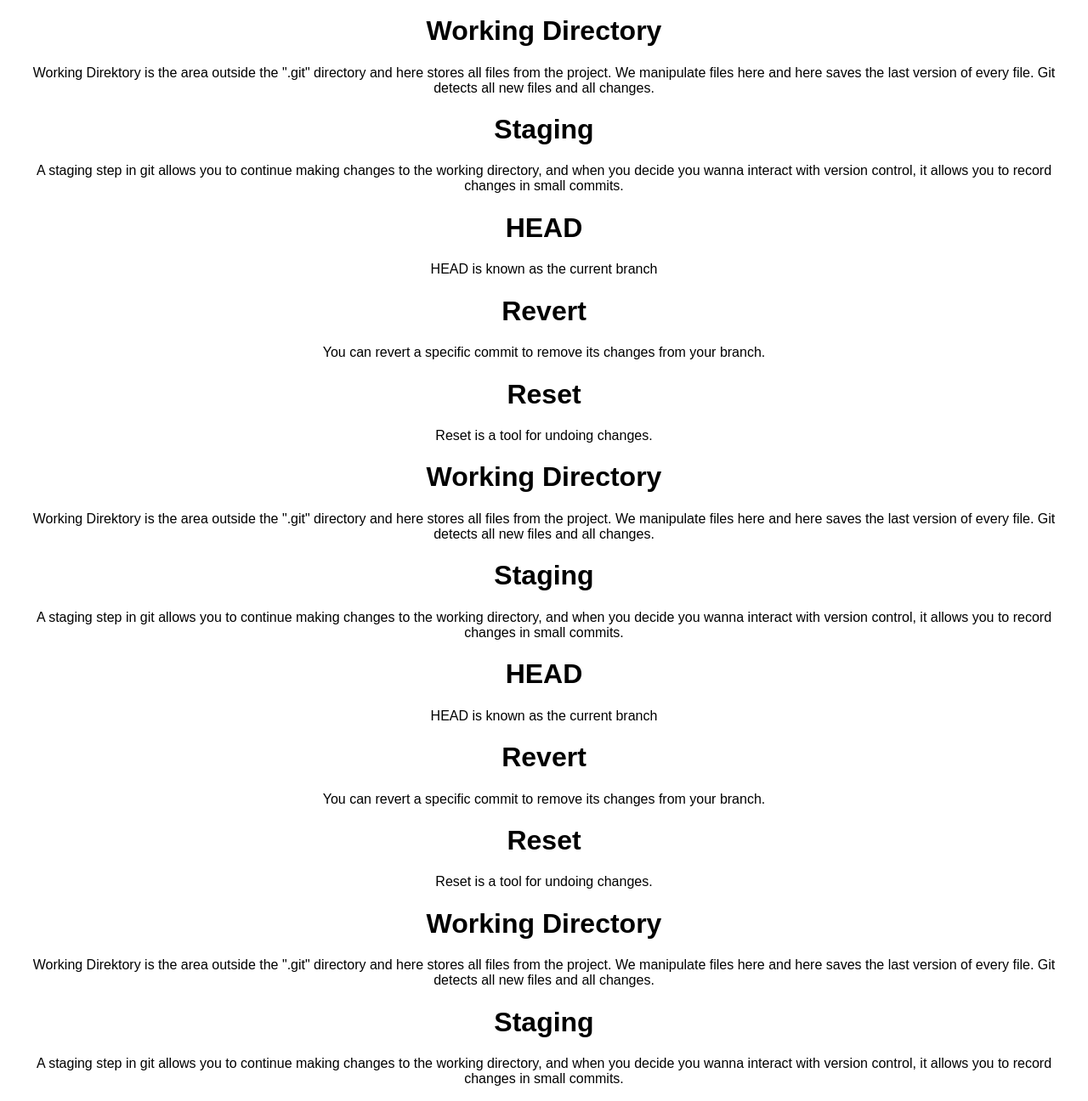
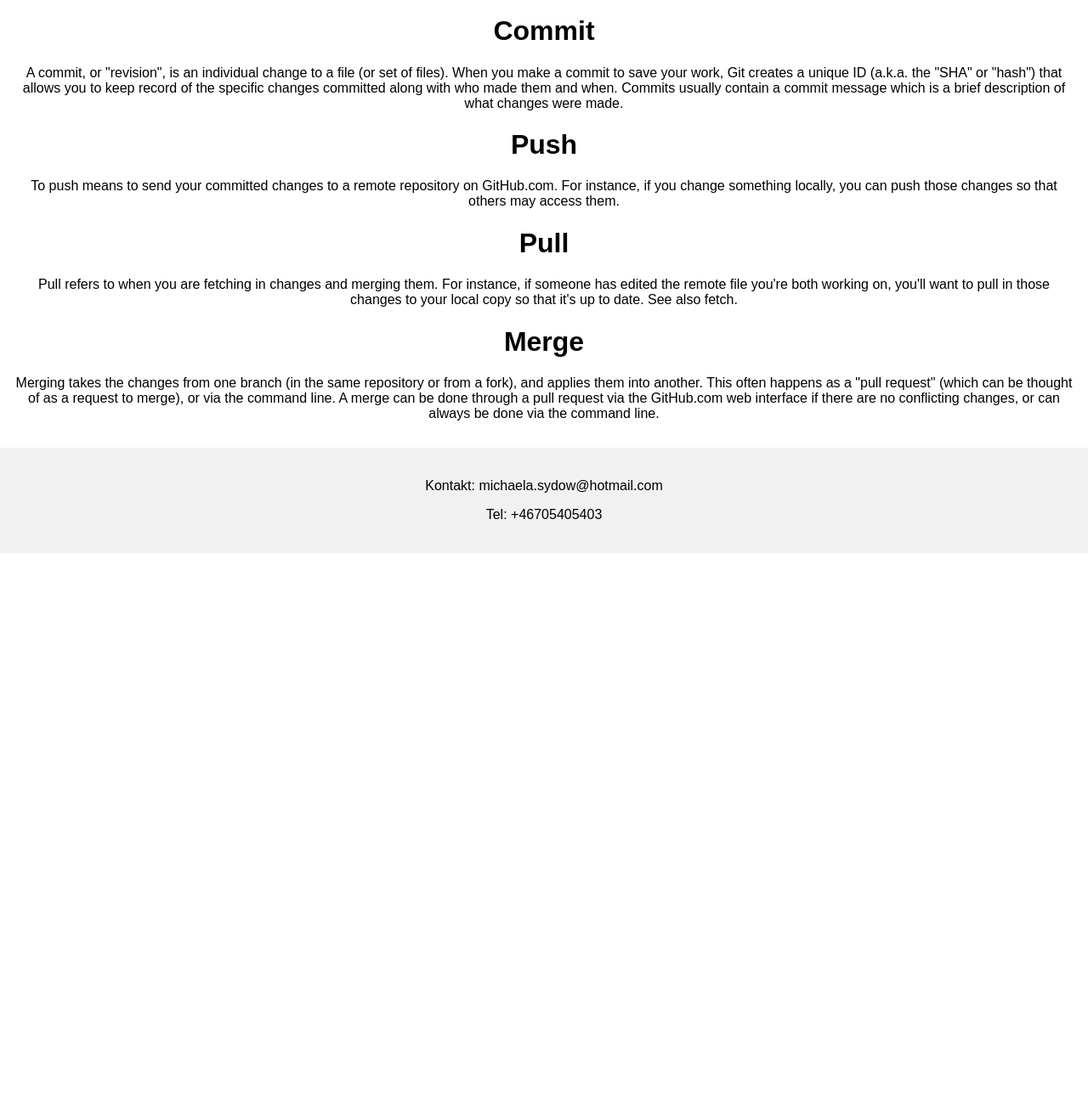
Before and after one commit to Sydow75/Sydow75-VH-ovningar-Michaela-Sydow, a plain HTML site: page glossary1.html in a window 1280 px wide. Shown: the part 524-1820 px from the top of the page at 85% size. After the commit the page ends 1175 px from the top, so only its background shows below. Drawn offline with Linux system fonts and the light colour scheme.

Commit message:
last changes in fr
last changes in fr

```diff
--- a/glossary1.html
+++ b/glossary1.html
@@ -17,6 +17,7 @@
         <nav class="nav">
             <a href="index.html">Home</a>
             <a href="glossary1.html">Glossary-1</a>
+            <a href="glossary3.html">Glossary-3</a>
 
             <a href="repository.html">Repository</a>
             <a href="https://docs.github.com/en/get-started/quickstart/github-glossary" target="_blank">GitHub - Glossary</a>
@@ -27,7 +28,7 @@
         </nav>
         <div class="row">
             <div class="column">
-                <h1>Repostory</h1>
+                <h1>Repository</h1>
                 <p class="glossary">A repository contains all of your project's files and each file's revision history. You can discuss and manage your project's work within the repository. You can own repositories individually, or you can share ownership of repositories with other people in an organization.</p>
 
                 <h1>Branch</h1>
@@ -36,41 +37,31 @@
                 <h1>Clone</h1>
                 <p class="glossary">When you create a repository on GitHub.com, it exists as a remote repository. You can clone your repository to create a local copy on your computer and sync between the two locations. Cloning a repository pulls down a full copy of all the repository data that GitHub.com has at that point in time, including all versions of every file and folder for the project.</p>
 
-                <h1>Working Directory</h1>
-                <p class="glossary"> Working Direktory is the area outside the ".git"        directory and here stores all files from the project. We manipulate files here and here saves the last version of every file. Git detects all new files and all changes.</p>
+                <h1>Commit</h1>
+                <p class="glossary"> A commit, or "revision", is an individual change to a file (or set
+                of files). When you make a commit to save your work, Git creates a
+                unique ID (a.k.a. the "SHA" or "hash") that allows you to keep
+                record of the specific changes committed along with who made them
+                and when. Commits usually contain a commit message which is a brief
+                description of what changes were made.</p>
 
-                <h1>Staging</h1>
-                <p class="glossary">A staging step in git allows you to continue making changes to the working directory, and when you decide you wanna interact with version control, it allows you to record changes in small commits.</p>
+                <h1>Push</h1>
+                <p class="glossary">To push means to send your committed changes to a remote repository
+                on GitHub.com. For instance, if you change something locally, you
+                can push those changes so that others may access them.</p>
 
-                <h1>HEAD</h1>
-                <p class="glossary">HEAD is known as the current branch</p>
+                <h1>Pull</h1>
+                <p class="glossary">Pull refers to when you are fetching in changes and merging them.
+                For instance, if someone has edited the remote file you're both
+                working on, you'll want to pull in those changes to your local copy
+                so that it's up to date. See also fetch.</p>
 
-                <h1>Revert</h1>
-                <p class="glossary">You can revert a specific commit to remove its changes from your branch.</p>
+                <h1>Merge</h1>
+                <p class="glossary">Merging takes the changes from one branch (in the same repository or
+                from a fork), and applies them into another. This often happens as a
+                "pull request" (which can be thought of as a request to merge), or via the command line. A merge can be done through a pull request via the GitHub.com web interface if there are no conflicting changes, or
+                can always be done via the command line.</p>
 
-                <h1>Reset</h1>
-                <p class="glossary">Reset is a tool for undoing changes.</p>
-
-                <h1>Working Directory</h1>
-                <p class="glossary"> Working Direktory is the area outside the ".git"        directory and here stores all files from the project. We manipulate files here and here saves the last version of every file. Git detects all new files and all changes.</p>
-
-                <h1>Staging</h1>
-                <p class="glossary">A staging step in git allows you to continue making changes to the working directory, and when you decide you wanna interact with version control, it allows you to record changes in small commits.</p>
-
-                <h1>HEAD</h1>
-                <p class="glossary">HEAD is known as the current branch</p>
-
-                <h1>Revert</h1>
-                <p class="glossary">You can revert a specific commit to remove its changes from your branch.</p>
-
-                <h1>Reset</h1>
-                <p class="glossary">Reset is a tool for undoing changes.</p>
-
-                <h1>Working Directory</h1>
-                <p class="glossary"> Working Direktory is the area outside the ".git"        directory and here stores all files from the project. We manipulate files here and here saves the last version of every file. Git detects all new files and all changes.</p>
-
-                <h1>Staging</h1>
-                <p class="glossary">A staging step in git allows you to continue making changes to the working directory, and when you decide you wanna interact with version control, it allows you to record changes in small commits.</p>
 
 
 
```
Also changed, not shown: glossary3.html (added, +66 -0 lines), index.html (+1 -0 lines).
